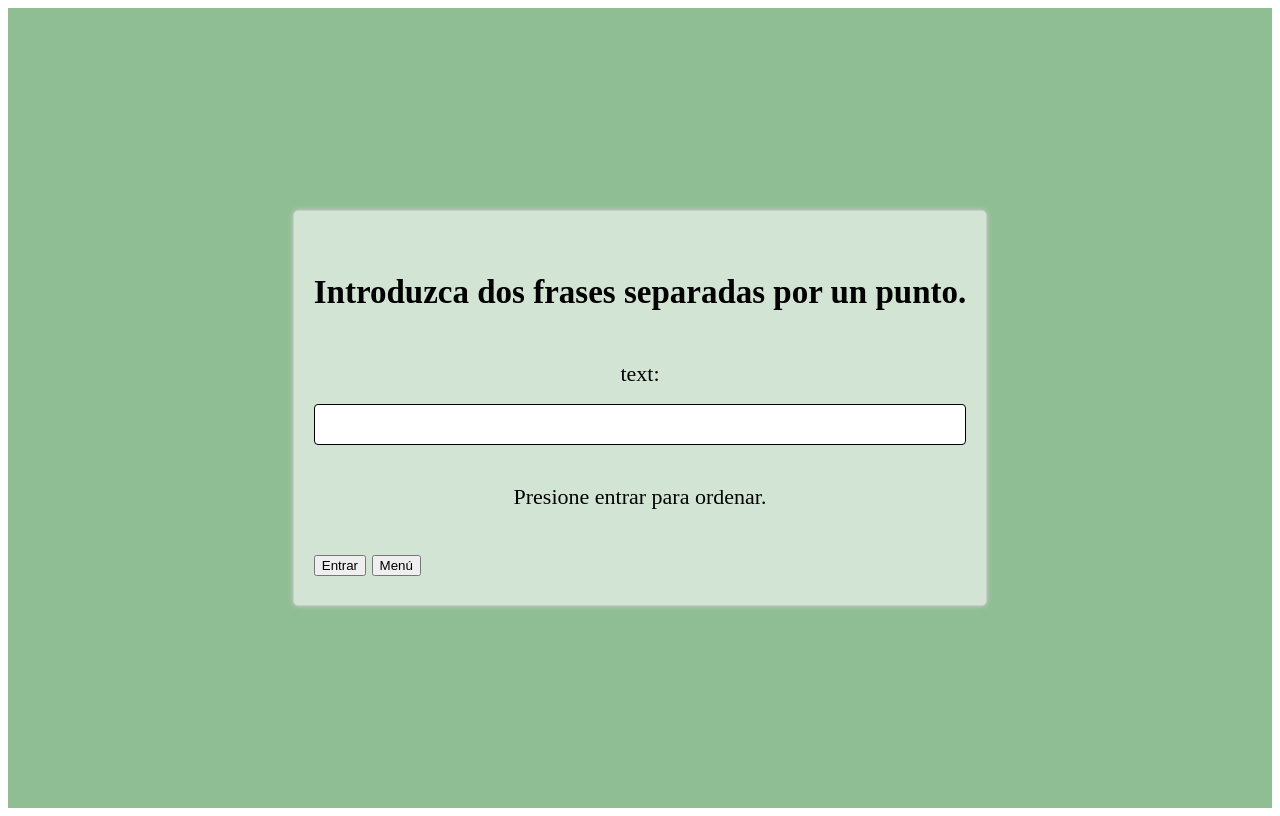
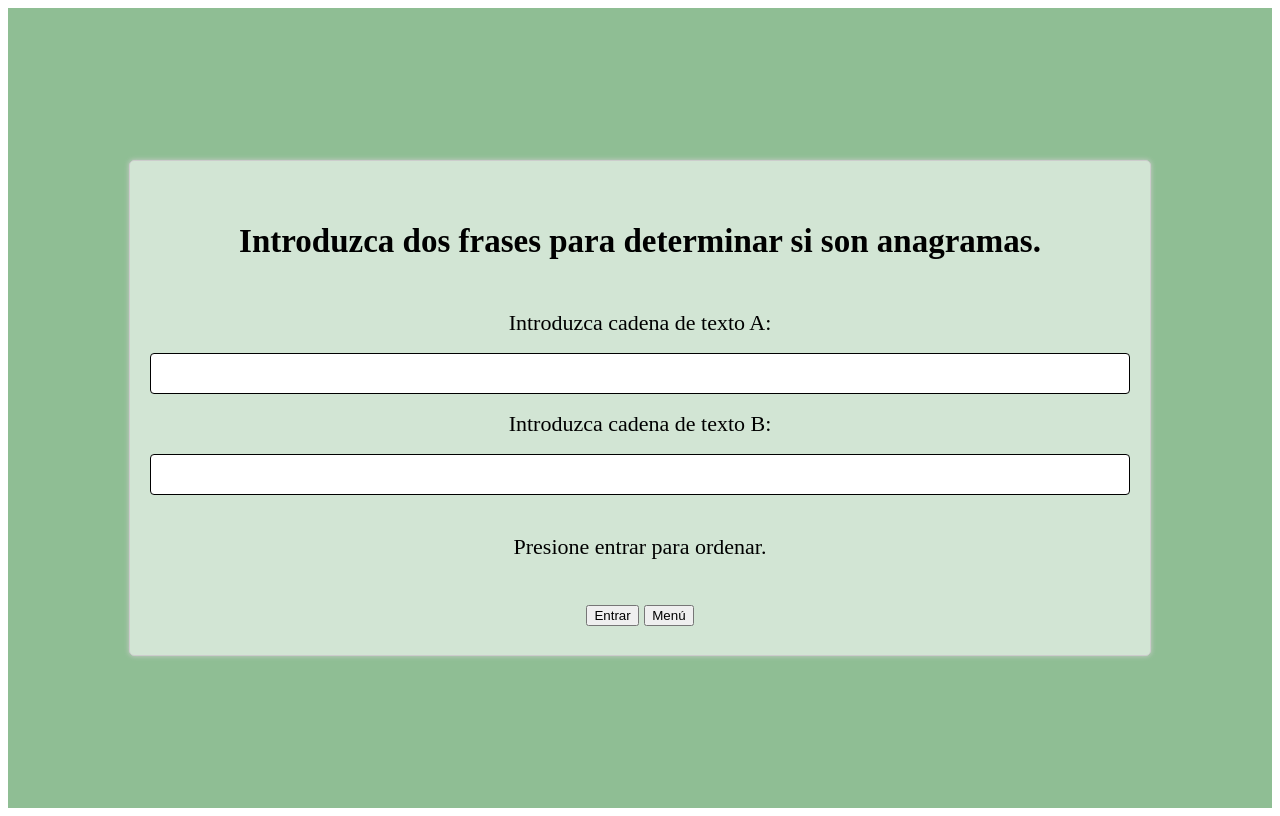
Before and after one commit to xsha256/finishingPython, a Flask app: page /anagrama in a window 1280 px wide. Run offline with Flask 3, Linux system fonts and the light colour scheme.

Commit message:
Todo listo

```diff
--- a/menu/app.py
+++ b/menu/app.py
@@ -56,11 +56,10 @@ def validarJuego():
         <div class="center">
         <label for="numero">numero:</label><br>
         <input type="number" name="numero" id="numero" required>
-        </div>
         <p>Presione entrar para validar.</p>
         <input type="submit" value="Entrar">
-
         <input type="button" value="Menú" onclick="location.href='/'" />
+        </div>
         </form>
 
     </body>
@@ -80,9 +79,11 @@ def validarJuego():
             <h2>¡HAS ACERTADO!</h2>
             <p>El número era {nalea}</p>
             <p>Has necesitado {intentos} intentos para acertarlo.</p>
-
+            <div class="center">
             <input type="button" value="Menú" onclick="location.href='/'" />
+        </div>
         </form>
+        </div>
         </body>
         </html>
             """
@@ -95,8 +96,9 @@ def anagrama():
 
 @app.route('/anagrama/validar', methods=['POST'])
 def validarAna():
-    textoPagWeb = request.form["texto"]
-    resultado = anagramas(textoPagWeb)
+    textoaPagWeb= request.form["textoa"]
+    textobPagWeb= request.form["textob"]
+    resultado=anagramas(textoaPagWeb, textobPagWeb)
     return render_template('anagrama2.html', resultado=resultado)
 
 
--- a/menu/templates/anagrama1.html
+++ b/menu/templates/anagrama1.html
@@ -7,14 +7,18 @@
     <body>
         <div class="container">
             <form method="post" action="/anagrama/validar">
-        <h2>Introduzca dos frases separadas por un punto.</h2>
+        <h2>Introduzca dos frases para determinar si son anagramas.</h2>
             <div class="center">
-                <label for="texto">text:</label><br>
-                <input type="text" name="texto" id="texto">
+                <label for="textoa">Introduzca cadena de texto A:</label>
+              <input type="text" name="textoa" id="textoa" required>
+              <label for="textob">Introduzca cadena de texto B:</label>
+              <input type="text" name="textob" id="textob" required>
             </div>
             <p>Presione entrar para ordenar.</p>
+            <div class="center">
             <input type="submit" value="Entrar" />
             <input type="button" value="Menú" onclick="location.href='/'" />
+            </div>
           </form>
     </body>
     </html>
--- a/menu/templates/anagrama2.html
+++ b/menu/templates/anagrama2.html
@@ -9,8 +9,9 @@
         <form>
     <h2>Comprobación realizada</h2>
     <p>{{resultado}}</p><br>
-
-    <input type="button" value="Menú" onclick="location.href='/'" />
+    <div class="center">
+        <input type="button" value="Menú" onclick="location.href='/'" />
+    </div>
 </form>
 </div>
 
--- a/menu/templates/areaPeri1.html
+++ b/menu/templates/areaPeri1.html
@@ -11,10 +11,10 @@
     <div class="center">
       <label for="number">Introduce el radio:</label><br>
       <input type="number" name="radio" id="radio" />
-    </div>
       <br />
       <input type="submit" value"Submit">
-    <input type="button" value="Menú" onclick="location.href='/'" />
+      <input type="button" value="Menú" onclick="location.href='/'" />
+    </div>
   </form>
 </div>
   </body>
--- a/menu/templates/areaPeri2.html
+++ b/menu/templates/areaPeri2.html
@@ -9,8 +9,9 @@
         <form method="post" action="/juego/validar">
     <h2>El area y el perimetro? </h2>
     <p>{{resultado}}</p><br>
-
+    <div class="center">
     <input type="button" value="Menú" onclick="location.href='/'" />
+</div>
 </form>
 </div>
 
--- a/menu/templates/capicua1.html
+++ b/menu/templates/capicua1.html
@@ -11,10 +11,10 @@
     <div class="center">
         <label for="numero">Número:</label><br>
         <input type="number" name="numero" id="numero">
-    </div>
-            <p>Presione entrar para validar.</p>
+        <p>Presione entrar para validar.</p>
         <input type="submit" value="Entrar">
         <input type="button" value="Menú" onclick="location.href='/'" />
+    </div>
     </form>
   </div>
 
--- a/menu/templates/capicua2.html
+++ b/menu/templates/capicua2.html
@@ -9,7 +9,10 @@
         <form>
     <h2>Detección realizada</h2>
     <p>{{resultado}}</p><br>
-    <input type="button" value="Menú" onclick="location.href='/'" />
+    <div class="center">
+
+        <input type="button" value="Menú" onclick="location.href='/'" />
+    </div>
 </form>
 </div>
 </body>
--- a/menu/templates/celFah1.html
+++ b/menu/templates/celFah1.html
@@ -13,10 +13,10 @@
         <h2>Convertir de Celius a Fahrenheit</h2>
         <div class="center">
           <label for="number">Introduce un grado Celsius:</label><br>
-          <input type="number" name="grado" id="grado" />
+          <input type="number" name="grado" id="grado" /><br>
+          <input type="submit" value"Submit">
+          <input type="button" value="Menú" onclick="location.href='/'" />
         </div>
-        <input type="submit" value"Submit">
-        <input type="button" value="Menú" onclick="location.href='/'" />
       </form>
     </div>
   </body>
--- a/menu/templates/celFah2.html
+++ b/menu/templates/celFah2.html
@@ -9,7 +9,10 @@
 <form >
     <h2>El resultado: </h2>
     <h3 >{{resultado}}</h3><br>
+    <div class="center">
     <input type="button" value="Menú" onclick="location.href='/'" />
+
+</div>
 </form>
 </div>
 
--- a/menu/templates/juego1.html
+++ b/menu/templates/juego1.html
@@ -15,10 +15,10 @@
           <div class="center">
             <label for="numero">Número:</label><br>
             <input type="number" name="numero" id="numero" required />
+            <p>Presione entrar para validar.</p>
+            <input type="submit" value="Entrar" />
+            <input type="button" value="Menú" onclick="location.href='/'" />
           </div>
-          <p>Presione entrar para validar.</p>
-          <input type="submit" value="Entrar" />
-          <input type="button" value="Menú" onclick="location.href='/'" />
         </form>
       </div>
   </body>
--- a/menu/templates/parImpar2.html
+++ b/menu/templates/parImpar2.html
@@ -10,7 +10,9 @@
     <h2>Es par o impar? </h2>
     <p>El número {{resultado}}</p> <br>
     <form method="get" action="/">
+        <div class="center">
         <input type="button" value="Menú" onclick="location.href='/'" />
+    </div>
     </form>
   </div>
 </body>
```
Also changed, not shown: menu/templates/parImpar1.html (+4 -4 lines).
